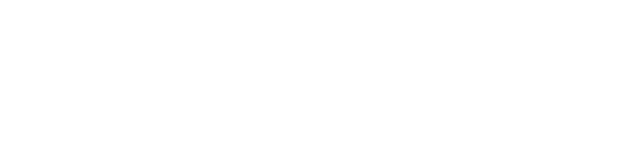
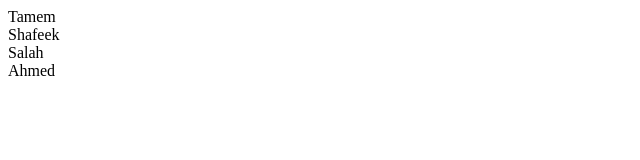
Before and after one commit to soreka/git-test, a plain HTML site: page index.html in a window 1280 px wide. Shown: the whole page, without its empty margins (0-640 px from the left). Drawn offline with Linux system fonts and the light colour scheme.

Commit message:
added some names

```diff
--- a/index.html
+++ b/index.html
@@ -8,6 +8,9 @@
     <title>Document</title>
 </head>
 <body>
-
+    <div> Tamem </div>
+    <div>Shafeek</div>
+    <div> Salah </div>
+    <div>Ahmed</div>
 </body>
 </html>
```
